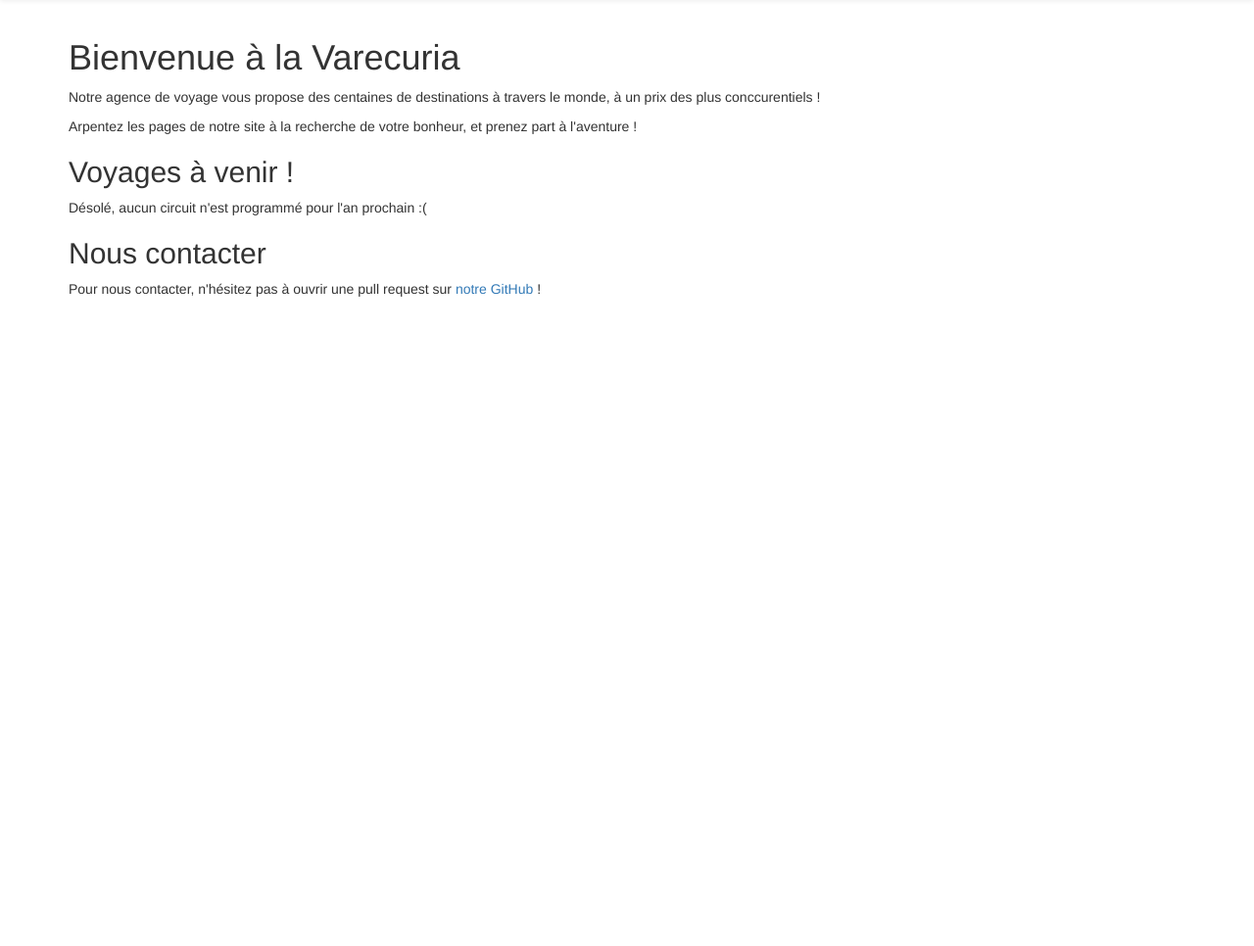
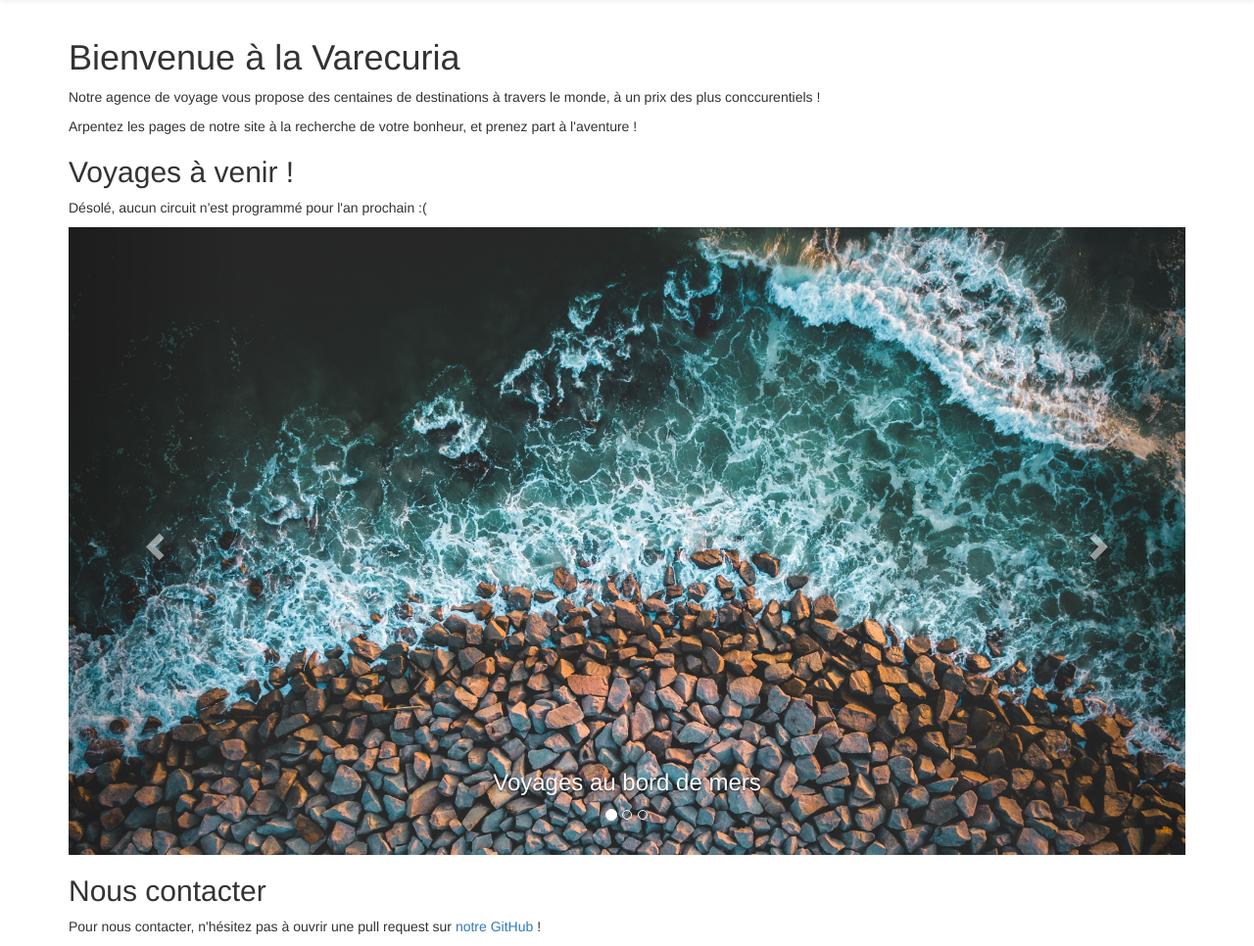
Before and after one commit to KNIGHTTH0R/travelAgencyApp, a PHP site: template agvoyapp/templates/frontoffice/home.html.twig in a window 1280 px wide. Shown: the part 51-1017 px from the top of the page at 98% size. Before the commit the page ends 354 px from the top, so only its background shows below. Run offline with PHP 8.4, Linux system fonts and the light colour scheme; the template is opened without the code that fills it, so the values that code supplies are empty; some libraries are stand-ins or nearby versions.

Commit message:
adding carousel and navbar in admin pages

```diff
--- a/agvoyapp/css/frontoffice.css
+++ b/agvoyapp/css/frontoffice.css
@@ -2,3 +2,12 @@
 body {
 	padding-top: 70px;
 }
+
+#background {
+	/* background-image: url(https://wallpapers.wallhaven.cc/wallpapers/full/wallhaven-567550.jpg); */
+	background-size: cover;
+	background-image: url(/static/background.jpg);
+	background-repeat: no-repeat;
+	background-origin: padding-box;
+	-webkit-background-clip: padding-box;
+}
--- a/agvoyapp/templates/backoffice/adminlayout.html.twig
+++ b/agvoyapp/templates/backoffice/adminlayout.html.twig
@@ -1,6 +1,8 @@
 {# templates/backoffice/adminlayout.html.twig #}
 
 {% extends "baselayout.html.twig" %}
+
+{% block css %}<link rel="stylesheet" href="/css/backoffice.css">{% endblock %}
 
 {% block menu %}
             <li><a href="{{ path('admin_circuitlist') }}">Gestion des circuits</a> </li>
--- a/agvoyapp/templates/baselayout.html.twig
+++ b/agvoyapp/templates/baselayout.html.twig
@@ -4,7 +4,7 @@
   <head>
     <link rel="stylesheet" href="/css/bootstrap.min.css">
     <link rel="stylesheet" href="/css/bootstrap-theme.min.css">
-    <link rel="stylesheet" href="/css/frontoffice.css">
+    {% block css %}<link rel="stylesheet" href="/css/frontoffice.css">{% endblock %}
     <meta charset="utf-8">
     <meta name="viewport" content="width=device-width, initial-scale=1">
     <title>{% block title %}Application todos{% endblock %}</title>
@@ -36,6 +36,9 @@
 	<div class="container">
 		{% block body %}
 		{% endblock %} {# body #}
+		{% block carrousel %}{% endblock %}
+		{% block contact %}{% endblock %}
+
 	</div>
     <script src="/js/jquery.js"></script>
     <script src="/js/bootstrap.js"></script>
--- a/agvoyapp/templates/frontoffice/home.html.twig
+++ b/agvoyapp/templates/frontoffice/home.html.twig
@@ -3,6 +3,51 @@
 {% extends "/frontoffice/userlayout.html.twig" %}
 
 {% block title %}{{ parent() }} Liste des programmations {% endblock %}
+
+{% block carrousel %}
+<div id="myCarousel" class="carousel slide" data-ride="carousel">
+  <!-- Indicators -->
+  <ol class="carousel-indicators">
+    <li data-target="#myCarousel" data-slide-to="0" class="active"></li>
+    <li data-target="#myCarousel" data-slide-to="1"></li>
+    <li data-target="#myCarousel" data-slide-to="2"></li>
+  </ol>
+
+  <!-- Wrapper for slides -->
+  <div class="carousel-inner">
+    <div class="item active">
+      <img src="/static/background.jpg" alt="test">
+      <div class="carousel-caption">
+	<h3>Voyages au bord de mers</h3>
+      </div>
+    </div>
+    <div class="item">
+      <img src="/static/background2.jpg" alt="test">
+      <div class="carousel-caption">
+	<h3>Des paysages étonnants</h3>
+      </div>
+    </div>
+    <div class="item">
+      <img src="/static/background3.jpg" alt="test">
+      <div class="carousel-caption">
+	<h3>Vietnam : un voyage inédit</h3>
+      </div>
+    </div>
+  </div>
+
+  <!-- Left and right controls -->
+  <a class="left carousel-control" href="#myCarousel" data-slide="prev">
+    <span class="glyphicon glyphicon-chevron-left"></span>
+    <span class="sr-only">Previous</span>
+  </a>
+  <a class="right carousel-control" href="#myCarousel" data-slide="next">
+    <span class="glyphicon glyphicon-chevron-right"></span>
+    <span class="sr-only">Next</span>
+  </a>
+</div>
+
+{% endblock %}
+
 
 {% block body %}
 <div class="row">
@@ -24,6 +69,14 @@
     {% else %}
         <p>Désolé, aucun circuit n'est programmé pour l'an prochain :(</p>
     {% endif %}
+</div>
+</div>
+{% endblock %}
+
+{% block contact %}
+<div class="row">
+<div class="col-xs-12">
+
     <h2>Nous contacter</h2>
 	<p>Pour nous contacter, n'hésitez pas à ouvrir une pull request sur <a href="https://github.com/varecuria/travelAgencyApp">notre GitHub</a> !</p>
 </div>
```
Also changed, not shown: agvoyapp/backoffice.php (+0 -21 lines), agvoyapp/css/backoffice.css (added, +19 -0 lines), agvoyapp/static/background2.jpg (added), agvoyapp/static/background3.jpg (added).
